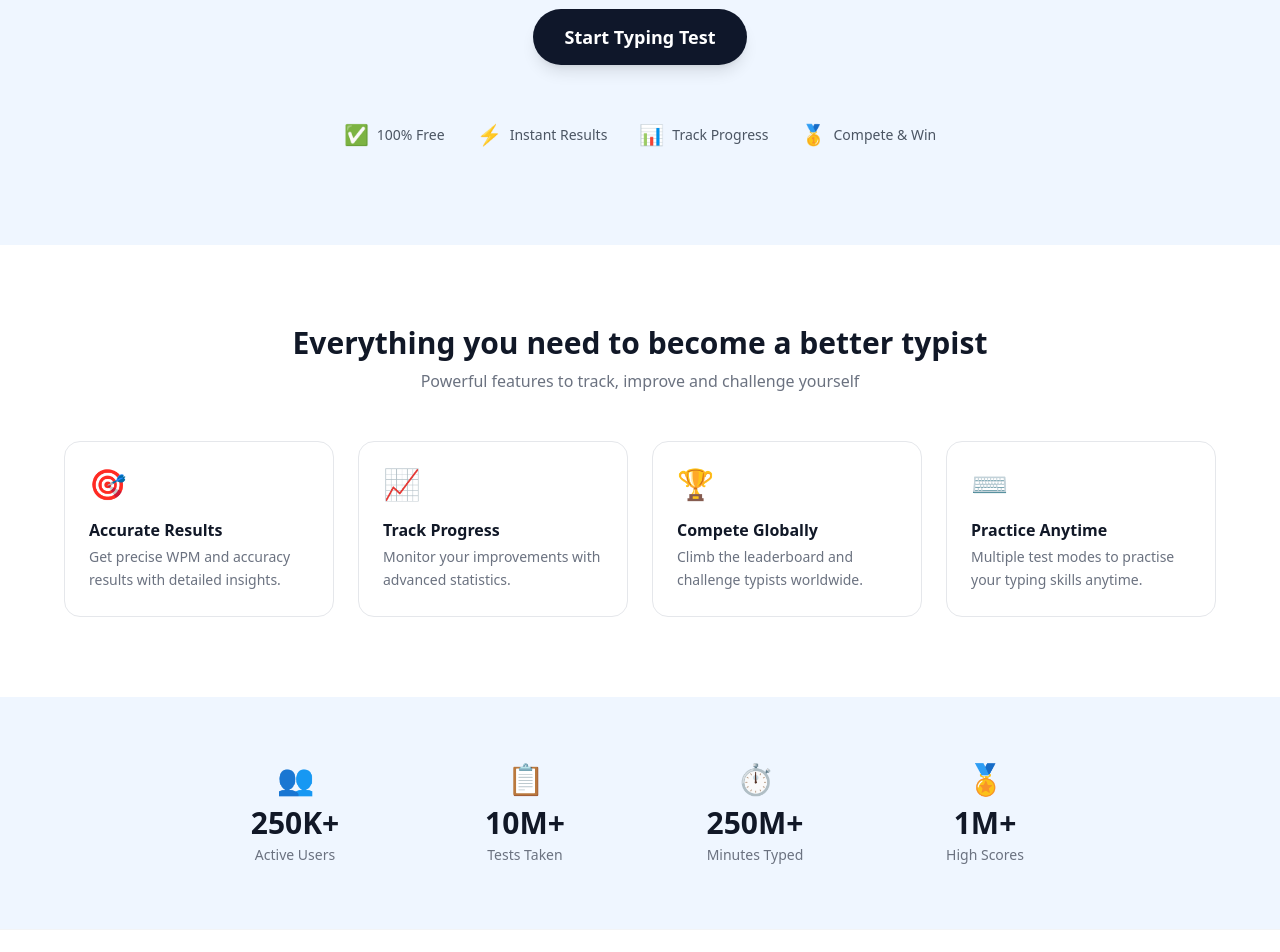
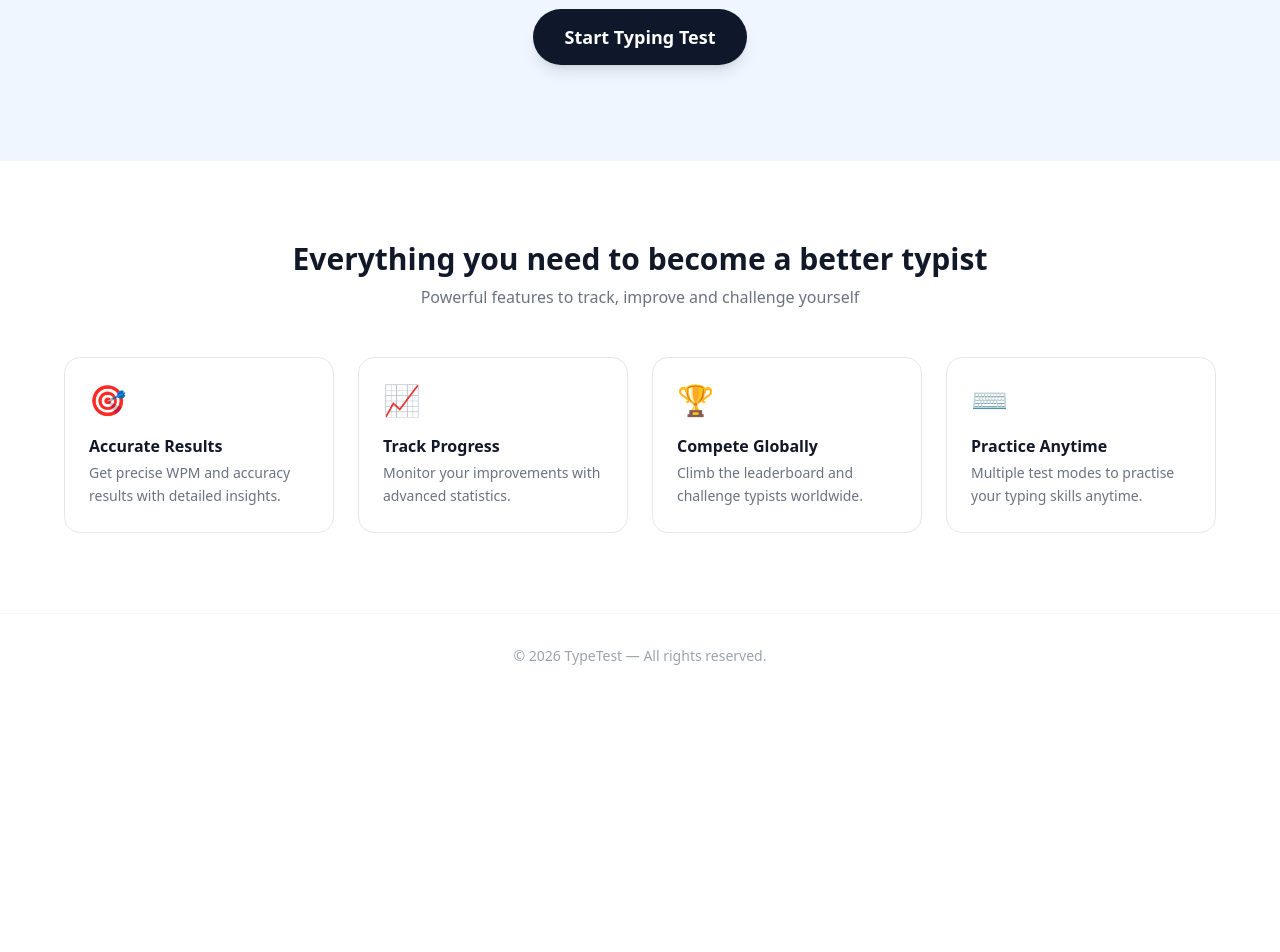
Before and after one commit to guptapoorvi5577-cmyk/Typing_Website, a React app in the folder frontend/: page / in a window 1280 px wide. Shown: the part 360-1312 px from the top of the page. After the commit the page ends 1058 px from the top, so only its background shows below. Built offline with nearby package versions, Linux system fonts and the light colour scheme; no server answers; the HTML template or start-up script is replaced by a standard one.

Commit message:
Remove badges and stats sections from Home page

```diff
--- a/frontend/src/pages/Home.jsx
+++ b/frontend/src/pages/Home.jsx
@@ -22,19 +22,6 @@ const FEATURES = [
     desc: "Multiple test modes to practise your typing skills anytime.",
   },
 ];
-const BADGES = [
-  { icon: "✅", label: "100% Free" },
-  { icon: "⚡", label: "Instant Results" },
-  { icon: "📊", label: "Track Progress" },
-  { icon: "🥇", label: "Compete & Win" },
-];
-
-const STATS = [
-  { icon: "👥", value: "250K+", label: "Active Users" },
-  { icon: "📋", value: "10M+",  label: "Tests Taken" },
-  { icon: "⏱️", value: "250M+", label: "Minutes Typed" },
-  { icon: "🏅", value: "1M+",   label: "High Scores" },
-];
 
 export default function Home() {
   return (
@@ -45,50 +32,18 @@ export default function Home() {
           Test your typing speed
           <br />
           Improve every day
-
-
         </h1>
         <p className="text-gray-600 dark:text-slate-300 text-lg mb-10 max-w-md mx-auto">
           Join thousands of typists improving their speed and accuracy with our
           free online typing test
         </p>
 
-
-
-
-
-
-
-
-
-
-
-
-
-
-
-
-
-
-
         <Link
           to="/practice"
           className="inline-flex items-center gap-2 bg-slate-900 dark:bg-cyan-500 text-white dark:text-slate-900 font-semibold text-lg px-8 py-3.5 rounded-full hover:scale-105 transition-all shadow-lg"
         >
-         Start Typing Test
+          Start Typing Test
         </Link>
-
-        <div className="mt-14 flex flex-wrap justify-center gap-8">
-          {BADGES.map(({ icon, label }) => (
-            <div
-              key={label}
-              className="flex items-center gap-2 text-sm font-medium text-gray-600 dark:text-gray-300"
-            >
-              <span className="text-xl">{icon}</span>
-              {label}
-            </div>
-          ))}
-        </div>
       </section>
 
       <section className="py-20 px-6">
@@ -119,19 +74,6 @@ export default function Home() {
         </div>
       </section>
 
-      <section className="bg-blue-50 dark:bg-slate-900 py-16 px-6 transition-colors duration-300">
-        <div className="max-w-4xl mx-auto grid grid-cols-2 md:grid-cols-4 gap-6 text-center">
-          {STATS.map(({ icon, value, label }) => (
-            <div key={label}>
-              <div className="text-3xl mb-2">{icon}</div>
-              <p className="text-3xl font-extrabold text-gray-900 dark:text-white">
-                {value}
-              </p>
-              <p className="text-sm text-gray-500 dark:text-gray-400 mt-1">{label}</p>
-            </div>
-          ))}
-        </div>
-      </section>
       <footer className="py-8 text-center text-sm text-gray-400 dark:text-gray-600 border-t border-gray-100 dark:border-gray-800">
         © {new Date().getFullYear()} TypeTest — All rights reserved.
       </footer>
```
